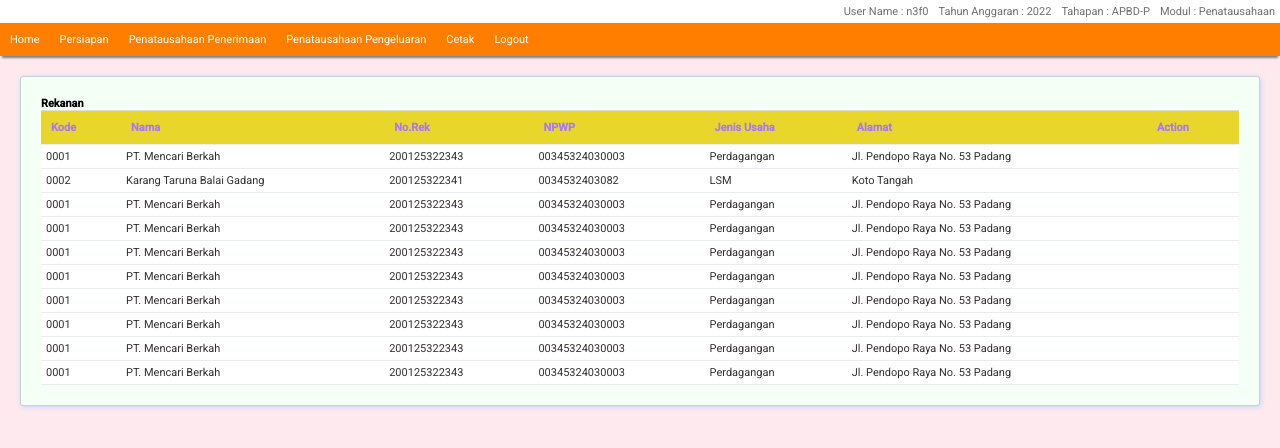
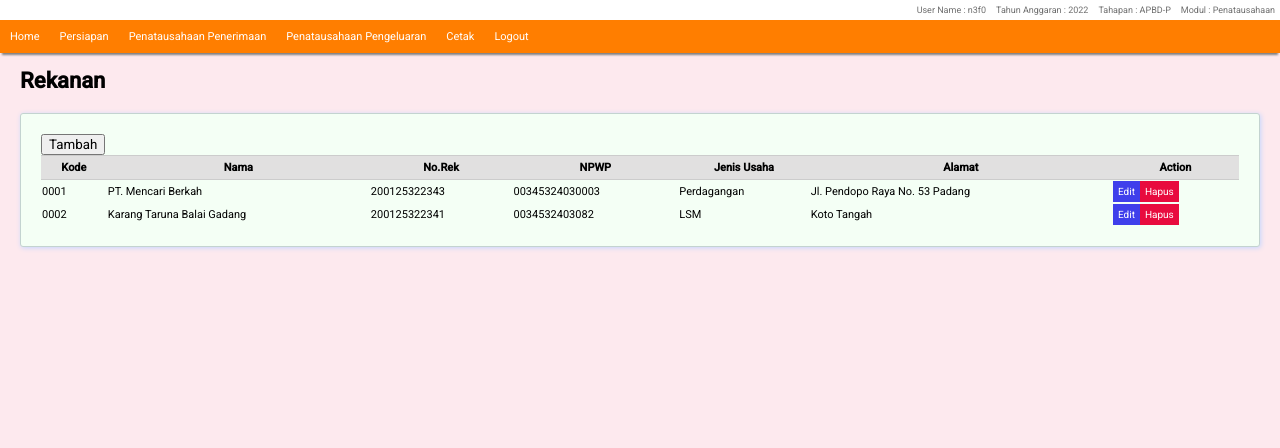
Before and after one commit to n3f0/simbendahara, a React (Create React App) app: page /persiapan/adendum in a window 1280 px wide. Shown: the top 448 px of the page. Built offline with nearby package versions, Linux system fonts and the light colour scheme.

Commit message:
Update Table list Kontrak

```diff
--- a/src/App.css
+++ b/src/App.css
@@ -2,13 +2,13 @@
   font-family: Arial, Helvetica, sans-serif;
   box-sizing: border-box;
   font-family: 'Roboto', sans-serif;
-  font-size: 11px;
 }
 
 body{
   margin:0;
   padding:0;
   background-color: #fde9ee;
+  font-size:11px;
 }
 
 .topindicator{
@@ -45,3 +45,85 @@ section.content>h4{
   margin:0;
   padding:0;
 }
+.btnedit{
+  background: rgb(63, 63, 235);
+  color: #fff;
+  padding:5px;
+  cursor: pointer;
+  border:none;
+  font-size:10px;
+}
+.btnhapus{
+  background: #E80B3E;
+  color: #fff;
+  padding:5px;
+  cursor: pointer;
+  border: none;
+  font-size:10px;
+}
+.content-title{
+  margin-left:20px;
+}
+
+.pilihan-group{
+  display:flex;
+  justify-content: space-between;
+  margin-bottom:5px;
+  font-size: 11px;
+}
+.pilihan-group .pilihan-left{
+  border:1px solid #ccc;
+  min-height: 20px;
+  padding:3px;
+  width:10%;
+}
+.pilihan-group .pilihan-search{
+background: none;
+border:none;
+cursor: pointer;
+}
+.pilihan-group .pilihan-search:hover{
+  color:#6f6f6f;
+  border:1px solid #a5e4bb;
+  border-radius: 3px;
+}
+.pilihan-group .pilihan-right{
+  border:1px solid #ccc;
+  padding:3px;
+  min-height: 20px;
+  width: 75%;
+
+}
+.pilihan-group .lbl-pilihan{
+  padding:3px;
+  width:8%;
+}
+.fitur{
+  border-bottom: 1px solid #ccc;
+  margin-bottom: 20px;
+}
+table{
+  border-collapse: collapse;
+  width:100%;
+  font-size:11px;
+
+}
+
+table>thead{
+  border-top: 1px solid #ccc;
+  border-bottom:1px solid #ccc;
+  font-weight: 100;
+  background: #e1e0e0;
+}
+table>thead>tr>th{
+  padding:5px;
+}
+.text-right{
+  text-align: right;
+}
+.text-left{
+  text-align: left;
+}
+.text-center{
+  text-align: center;
+}
--- /dev/null
+++ b/src/component/fitur/unitsubkeg.jsx
@@ -0,0 +1,20 @@
+import React from 'react'
+
+export default function Unitsubkeg(props) {
+  return (
+    <div className='fitur'>
+        <div className="pilihan-group">
+            <div className="lbl-pilihan">Unit Organisasi</div>
+            <div className="pilihan-left"></div>
+            <button className="pilihan-search"><i className="fa fa-search"></i></button>
+            <div className="pilihan-right"></div>
+        </div>
+        <div className="pilihan-group">
+            <div className="lbl-pilihan">Sub Kegiatan</div>
+            <div className="pilihan-left"></div>
+            <button className="pilihan-search"><i className="fa fa-search"></i></button>
+            <div className="pilihan-right"></div>
+        </div>
+    </div>
+  )
+}
--- a/src/component/pages/kontrak.jsx
+++ b/src/component/pages/kontrak.jsx
@@ -1,14 +1,46 @@
 import React from 'react'
+import Unitsubkeg from '../fitur/unitsubkeg';
 
 
 const Kontrak=(props)=>{
 
     return(
-        <section className="content">
-            <h4>Kontrak</h4>
-        </section>
+        <>
+            <h1 className='content-title'>Kontrak</h1>
+            <section className="content">
+                <Unitsubkeg/>
+                <Kontraklist/>
+            </section>
+        </>
     );
 
 }
 
+const Kontraklist=(props)=>{
+    return(
+        <section className="area">
+            <table className='table'>
+                <thead>
+                    <tr>
+                        <th>No.Kontrak</th>
+                        <th>Tgl.Kontrak</th>
+                        <th>Tgl.Selesai</th>
+                        <th>Uraian</th>
+                        <th>Rekanan</th>
+                        <th>Nilai (Rp.)</th>
+                        <th>Action</th>
+                    </tr>
+                </thead>
+                <tfoot>
+                    <tr>
+                        <th colSpan={5}>Jumlah</th>
+                        <th>0,00</th>
+                        <th></th>
+                    </tr>
+                </tfoot>
+            </table>
+        </section>
+    )
+}
+
 export default Kontrak
--- a/src/component/pages/rekanan.css
+++ b/src/component/pages/rekanan.css
@@ -31,26 +31,3 @@
 .form-group>.c2{
     width: 68%;
 }
-table.table{
-    width: 100%;
-    border-collapse: collapse;
-    border-radius: 2px;
-}
-table.table>thead{
-    border-top:1px solid rgb(221, 221, 221);
-    border-bottom:1px solid rgb(242, 238, 238);
-    background-color: #E8D72A;
-    color: #A976FF;
-}
-table.table>thead>tr>th{
-    padding:10px;
-    text-align: left;
-}
-table.table tbody tr{
-    background: rgb(255, 255, 255);
-    border-bottom: 1px solid rgb(233, 237, 242);
-}
-table.table tbody tr td{
-    padding:5px;
-    color: rgb(49, 49, 49);
-}
--- a/src/component/pages/rekanan.jsx
+++ b/src/component/pages/rekanan.jsx
@@ -1,10 +1,9 @@
 import React from 'react'
 import { useState } from 'react';
 import './rekanan.css'
+import Rekananform from './rekananform/rekananform';
 
-const Rekanan=(props)=>{
-
-    const data=[
+var rekanan=[
     {
     kdp3:'0001',
     nmp3:'PT. Mencari Berkah',
@@ -21,74 +20,30 @@ const Rekanan=(props)=>{
     jenis:'LSM',
     alamat:'Koto Tangah'
     },
-        {
-        kdp3:'0001',
-        nmp3:'PT. Mencari Berkah',
-        norek:'200125322343',
-        npwp:'00345324030003',
-        jenis:'Perdagangan',
-        alamat:'Jl. Pendopo Raya No. 53 Padang'
-        },
-        {
-        kdp3:'0001',
-        nmp3:'PT. Mencari Berkah',
-        norek:'200125322343',
-        npwp:'00345324030003',
-        jenis:'Perdagangan',
-        alamat:'Jl. Pendopo Raya No. 53 Padang'
-        },
-        {
-        kdp3:'0001',
-        nmp3:'PT. Mencari Berkah',
-        norek:'200125322343',
-        npwp:'00345324030003',
-        jenis:'Perdagangan',
-        alamat:'Jl. Pendopo Raya No. 53 Padang'
-        },
-        {
-        kdp3:'0001',
-        nmp3:'PT. Mencari Berkah',
-        norek:'200125322343',
-        npwp:'00345324030003',
-        jenis:'Perdagangan',
-        alamat:'Jl. Pendopo Raya No. 53 Padang'
-        },
-        {
-        kdp3:'0001',
-        nmp3:'PT. Mencari Berkah',
-        norek:'200125322343',
-        npwp:'00345324030003',
-        jenis:'Perdagangan',
-        alamat:'Jl. Pendopo Raya No. 53 Padang'
-        },
-        {
-        kdp3:'0001',
-        nmp3:'PT. Mencari Berkah',
-        norek:'200125322343',
-        npwp:'00345324030003',
-        jenis:'Perdagangan',
-        alamat:'Jl. Pendopo Raya No. 53 Padang'
-        },
-        {
-        kdp3:'0001',
-        nmp3:'PT. Mencari Berkah',
-        norek:'200125322343',
-        npwp:'00345324030003',
-        jenis:'Perdagangan',
-        alamat:'Jl. Pendopo Raya No. 53 Padang'
-        },
-        {
-        kdp3:'0001',
-        nmp3:'PT. Mencari Berkah',
-        norek:'200125322343',
-        npwp:'00345324030003',
-        jenis:'Perdagangan',
-        alamat:'Jl. Pendopo Raya No. 53 Padang'
-        },
 ]
+const Rekanan=()=>{
+
+    const [fshow,setfshow]=useState(false)
+    const[data,setData]=useState(rekanan)
+    function hapus(id){
+        setData(data.filter((item,index)=>index!==id))
+    }
+
+    function edit(id){
+
+    }
+    function add(val){
+        console.log(data)
+       setfshow(val)
+    }
+    function close(){
+        setfshow(false)
+    }
     return(
+        <>
+            <h1 className='content-title'>Rekanan</h1>
             <section className="content">
-            <h4>Rekanan</h4>
+                <button onClick={()=>add(!fshow)}>Tambah</button>
                 <div className="row">
                     <table className="table">
                         <thead>
@@ -105,21 +60,23 @@ const Rekanan=(props)=>{
                         <tbody>
                             {data.map((listValue,index)=>{
                                 return(
-                                <tr>
+                                    <tr key={index}>
                                         <td>{listValue.kdp3}</td>
                                         <td>{listValue.nmp3}</td>
                                         <td>{listValue.norek}</td>
                                         <td>{listValue.npwp}</td>
                                         <td>{listValue.jenis}</td>
                                         <td>{listValue.alamat}</td>
-                                    <td></td>
+                                        <td><button className='btnedit' onClick={e=>hapus(index)}>Edit</button><button className='btnhapus' onClick={e=>hapus(index)}>Hapus</button></td>
                                     </tr>
                                 )
                             })}
                         </tbody>
                     </table>
                 </div>
+                {fshow?<Rekananform close={close}/>:null}
             </section>
+        </>
     );
 
 }
--- /dev/null
+++ b/src/component/pages/rekananform/rekananform.css
@@ -0,0 +1,36 @@
+.input-sidebar{
+    position: absolute;
+    max-width: 500px;
+    width:500px;
+    border:1px solid #ccc;
+    top :55px;
+    z-index:1000;
+    min-height: calc(100% - 55px);
+    right:0;
+    background:#fff;
+    padding:0;
+}
+.input-sidebar h1,h2,h3,h4,h5{
+    margin:0;
+    padding:20px;
+    color: #8dc80e;
+    border-bottom:1px solid #e1e4e6;
+    font-weight: 100;
+}
+
+.input-sidebar .form-wrapper{
+    padding:20px;
+}
+.form-wrapper .form-group{
+    margin-bottom:10px;
+}
+.form-group label{
+    width:30%;
+    color:#808386
+}
+.form-group .form-control{
+    width:70%;
+}
+.form-group input,select{
+    border:1px solid #08a667;
+}
--- /dev/null
+++ b/src/component/pages/rekananform/rekananform.jsx
@@ -0,0 +1,34 @@
+import React from 'react'
+import './rekananform.css'
+
+export default function Rekananform({close}) {
+  return (
+    <div className='input-sidebar'>
+        <h3>Input Rekanan <button onClick={()=>close()}>Close</button></h3>
+        <div className="form-wrapper">
+            <div className="form-group">
+                <label htmlFor="kdp3">Kode</label>
+                <input type="text" name="kdp3" id="kdp3" className="form-control" />
+            </div>
+            <div className="form-group">
+                <label htmlFor="nmp3">Nama</label>
+                <input type="text" name="nmp3" id="nmp3" className="form-control" />
+            </div>
+            <div className="form-group">
+                <label htmlFor="instansi">Instansi</label>
+                <input type="text" name="instansi" id="instansi" className="form-control" />
+            </div>
+            <div className="form-group">
+                <label htmlFor="jabatan">Jabatan</label>
+                <input type="text" name="jabatan" id="jabatan" className="form-control" />
+            </div>
+            <div className="form-group">
+                <label htmlFor="kdbank">Bank</label>
+                <select name="kdbank" id="kdbank" className='form-control'>
+                    <option value="0183533">PT.BPD SUMATERA BARAT</option>
+                </select>
+            </div>
+        </div>
+    </div>
+  )
+}
```
Lines whose indentation alone changed are shown as unchanged.
